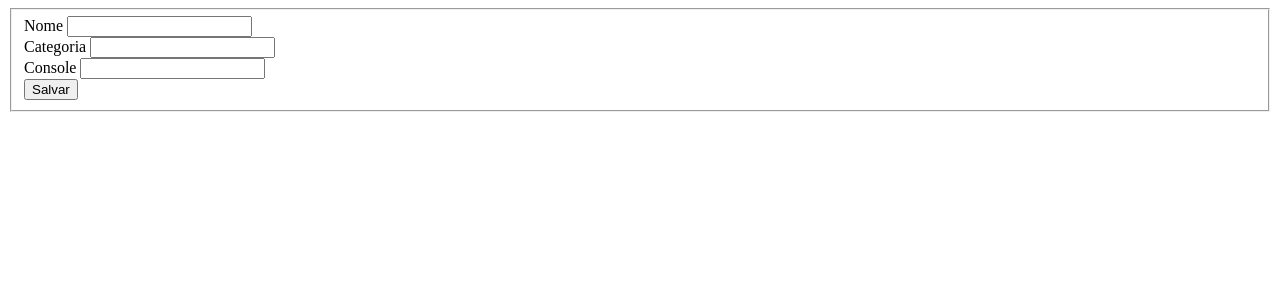
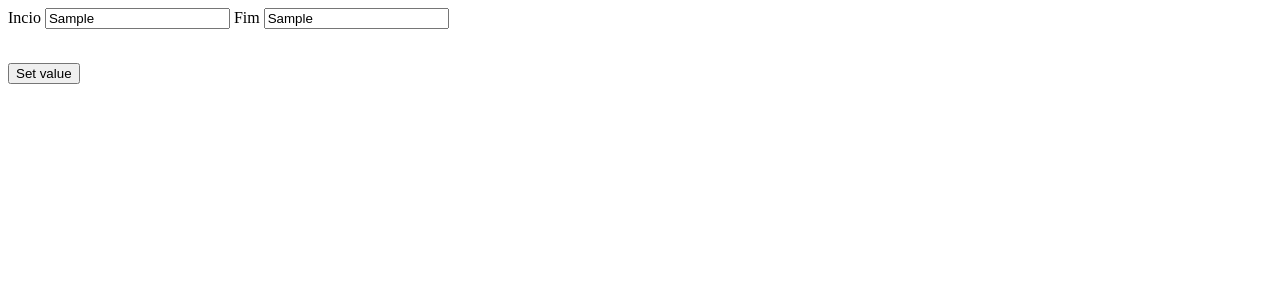
Before and after one commit to flaviohpo/petfeeder, a Flask app: template servercode/templates/home.html in a window 1280 px wide. Shown: the top 300 px of the page. Run offline with Flask 2, Linux system fonts and the light colour scheme; the template is opened without the code that fills it: most values are stand-ins (such as "Sample title", 1, 10 or a date in 2020).

Commit message:
adicionada route get_value, set_value e guardando parametros no arquivo

```diff
--- a/servercode/app.py
+++ b/servercode/app.py
@@ -1,5 +1,28 @@
 # import the Flask class from the flask module
-from flask import Flask, render_template
+from flask import Flask, render_template, request, redirect, Response
+import yaml
+
+with open("parameters.yaml", 'r') as stream:
+    parameters = yaml.load(stream, Loader=yaml.SafeLoader)
+
+class time:
+    def __init__(self, hora=0, min=0, seg=0):
+        self.hora = hora
+        self.min = min
+        self.seg = seg
+    def from_string(self, text):
+        '''Sets the values passing a string hh:mm:ss as text'''
+        self.hora = int(text[0:2])
+        self.min = int(text[3:5])
+        self.seg = int(text[6:8])
+    def __str__(self):
+        return f'{self.hora:02d}:{self.min:02d}:{self.seg:02d}'
+
+horario_inicio = time()
+horario_fim = time()
+
+horario_inicio.from_string(parameters['hora_inicio'])
+horario_fim.from_string(parameters['hora_fim'])
 
 # create the application object
 app = Flask(__name__)
@@ -7,11 +30,28 @@ app = Flask(__name__)
 # use decorators to link the function to a url
 @app.route('/')
 def home():
-    return "Hello, World!"  # return a string
+    return render_template('home.html', text1=str(horario_inicio), text2=str(horario_fim))  # render a template
 
-@app.route('/welcome')
-def welcome():
-    return render_template('welcome.html')  # render a template
+@app.route('/set_value', methods=['POST',])
+def set_value():
+    '''Utilizado pelo browser'''
+    texto_horario_inicio = request.form['horario_inicio']
+    texto_horario_fim = request.form['horario_fim']
+    horario_inicio.from_string(texto_horario_inicio)
+    horario_fim.from_string(texto_horario_fim)
+    parameters['hora_inicio'] = str(horario_inicio)
+    parameters['hora_fim'] = str(horario_fim)
+    with open('parameters.yaml', 'w') as outfile:
+        yaml.dump(parameters, outfile, default_flow_style=False)
+    return ('', 204)
+
+@app.route('/get_value')
+def get_value():
+    '''Utilizado pelo hardware'''
+    resp = Response("horarios")
+    resp.headers['horario_inicio'] = str(horario_inicio)
+    resp.headers['horario_fim'] = str(horario_fim)
+    return resp
 
 # start the server with the 'run()' method
 if __name__ == '__main__':
--- /dev/null
+++ b/servercode/parameters.yaml
@@ -0,0 +1,2 @@
+hora_fim: 09:02:10
+hora_inicio: 09:01:00
--- a/servercode/templates/home.html
+++ b/servercode/templates/home.html
@@ -1,19 +1,24 @@
 {% block conteudo %}
-  <form action="criar" method="post">
-    <fieldset>
-      <div class="form-group">
-        <label for="nome">Nome</label>
-        <input type="text" id="nome" name="nome" class="form-control">
-      </div>
-      <div class="form-group">
-        <label for="categoria">Categoria</label>
-        <input type="text" id="categoria" name="categoria" class="form-control">
-      </div>
-      <div class="form-group">
-        <label for="console">Console</label>
-        <input type="text" id="console" name="console" class="form-control">
-      </div>
-      <button type="submit" class="btn btn-primary btn-salvar">Salvar</button>
-    </fieldset>
-  </form>
+    <form method="POST" action="/set_value">
+        <div>
+            <label
+                 for="Inicio">Incio</label>
+            <input
+                type="text"
+                value={{text1}}
+                pattern="[0-9:]{8}"
+                name="horario_inicio"
+                class="form-control">
+            <label
+                for="Fim">Fim</label>
+            <input
+                type="text"
+                value={{text2}}
+                pattern="[0-9:]{8}"
+                name="horario_fim"
+                class="form-control">
+        </div>
+        <br>
+        <p><button class="btn btn-primary" type="submit">Set value</button></p>
+    </form>
 {% endblock %}
--- a/servercode/templates/template.html
+++ b/servercode/templates/template.html
@@ -3,7 +3,7 @@
   <head>
     <meta charset="utf-8">
     <meta name="viewport" content="width=device-width, initial-scale=1">
-    <title>Jogoteca</title>
+    <title>Petfeeder</title>
     <link rel="stylesheet" href="../static/bootstrap.css">
   </head>
   <body>
```
Also changed, not shown: 1 other file.
